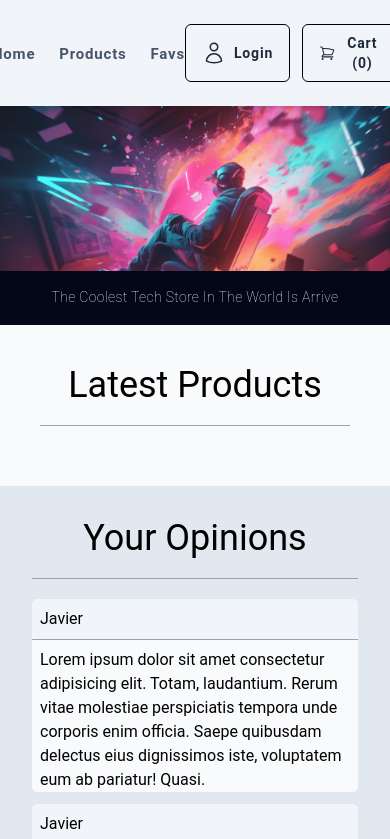
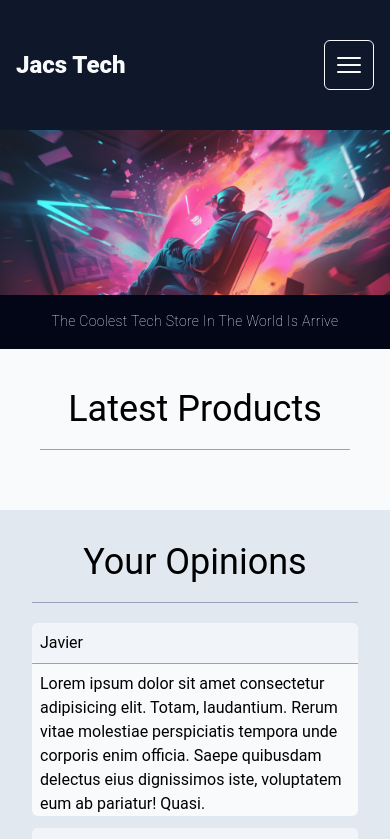
Before and after one commit to alexcas20/jacs-tech, a React (Vite) app: page / in a window 390 px wide. Shown: the top 839 px of the page. Built offline with nearby package versions, Linux system fonts and the light colour scheme.

Commit message:
fix: fixed app bar to responsive view in mobile screens

```diff
--- a/src/components/ResponsiveAppBar.jsx
+++ b/src/components/ResponsiveAppBar.jsx
@@ -1,6 +1,8 @@
 import { NavLink, useNavigate } from "react-router-dom";
 import { UserIcon, ShoppingCartIcon } from "@heroicons/react/24/outline";
 import { useSelector } from "react-redux";
+import { useState } from "react";
+import { Bars3Icon, XMarkIcon } from "@heroicons/react/24/solid";
 
 export const ResponsiveAppBar = () => {
   // navigate to cart
@@ -11,20 +13,39 @@ export const ResponsiveAppBar = () => {
 
   // Pages
   const pages = ["home", "products", "favs"];
+
+  // mobile appbar
+  const [isOpen, setIsOpen] = useState(false);
+
   return (
-    <header className="bg-slate-100 text-slate-800 p-6 font-bold tracking-wider text-md capitalize w-full z-10 cursor-pointer shadow-md sticky top-0  ">
-      {/*  Links */}
-      <nav className="flex justify-center items-center">
-        <ul className="list-none flex flex-row flex-1 justify-center gap-6 text-slate-600 text-lg">
-          {pages.map((page, index) => (
+    <header className="bg-slate-900 text-slate-50 sticky top-0 z-10">
+      <nav className="px-4 py-10 md:flex md:justify-around">
+        <div className="flex justify-between items-center">
+          <h3 className="font-extrabold text-2xl">Jacs Tech</h3>
+          <button
+            className="md:hidden border border-slate-50 p-2 rounded-md"
+            onClick={() => setIsOpen(!isOpen)}
+          >
+            {isOpen ? (
+              <XMarkIcon className="w-8" />
+            ) : (
+              <Bars3Icon className="w-8" />
+            )}
+          </button>
+        </div>
+
+        {/* Desktop Bar */}
+        <div className="hidden md:flex md:items-center">
+          <ul className="cursor-pointer flex gap-8">
+            {pages.map((page, i) => (
               <li
-              key={index}
-              className="transition-all hover:scale-110"
+                className="text-slate-400 text-lg capitalize transition-all hover:text-slate-200 hover:scale-110 "
+                key={i}
               >
                 <NavLink
                   to={`/${page}`}
                   className={({ isActive }) =>
-                  isActive ? "text-slate-950" : "text-[15px]"
+                    isActive ? "text-slate-50" : "text-[15px]"
                   }
                 >
                   {page}
@@ -32,17 +53,45 @@ export const ResponsiveAppBar = () => {
               </li>
             ))}
           </ul>
-        {/*   Button Icons */}
-        <div className="flex gap-3 text-sm">
-          <button className="border border-black py-2 px-4 rounded-md transition-colors hover:bg-black hover:text-slate-50 flex items-center  gap-2  ">
-            <UserIcon className="w-6" />
+        </div>
+
+        {/* Mobile nav */}
+        {isOpen && (
+          <ul className="cursor-pointer pb-6 flex flex-col items-center gap-2 md:hidden">
+            {pages.map((page, i) => (
+              <li
+                className="text-slate-400 capitalize transition-all hover:text-slate-200 hover:scale-110 "
+                key={i}
+              >
+                <NavLink
+                  to={`/${page}`}
+                  className={({ isActive }) =>
+                    isActive ? "text-slate-50" : "text-[15px]"
+                  }
+                  onClick={() => setIsOpen(!isOpen)}
+                >
+                  {page}
+                </NavLink>
+              </li>
+            ))}
+          </ul>
+        )}
+
+        {/* Action buttons */}
+        <div
+          className={`${
+            isOpen
+              ? "flex justify-center gap-4 "
+              : "hidden md:flex md:gap-4 md:justify-center md:items-center"
+          }`}
+        >
+          <button className="border border-slate-100 py-2 px-4 rounded-md text-slate-50 transition-colors hover:bg-slate-600 flex gap-2 items-center">
+            <UserIcon className="w-4" />
             Login
           </button>
-          <button
-            className="border border-black py-2 px-4 rounded-md transition-colors hover:bg-black hover:text-slate-50 flex items-center gap-2"
-            onClick={() => navigate("/cart")}
-          >
-            <ShoppingCartIcon className="w-6" />
+          <button className="border border-slate-100 py-2 px-4 rounded-md text-slate-50 transition-colors hover:bg-slate-600 flex items-center gap-2"
+          onClick={() => navigate("/cart")}>
+            <ShoppingCartIcon className="w-4" />
             Cart ({items.length})
           </button>
         </div>
```
Lines whose indentation alone changed are shown as unchanged.
